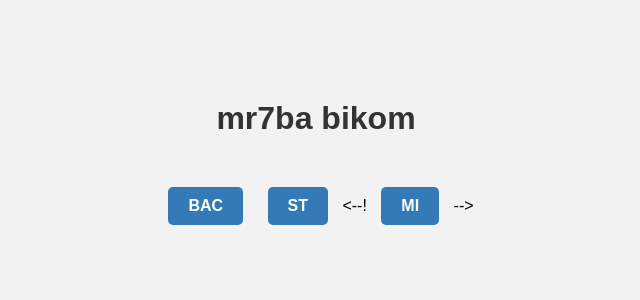
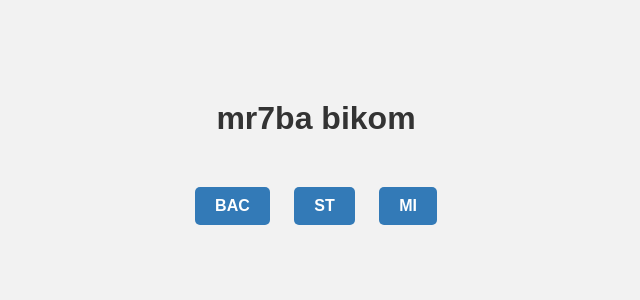
Before and after one commit to abdellahzou/grades-calculator-, a Django app: page / in a window 1280 px wide. Shown: the top 300 px of the page, without its empty margins (324-964 px from the left). Run offline with Django 4.2, Linux system fonts and the light colour scheme.

Commit message:
Update home_page.html

```diff
--- a/Telecome/calculator/templates/calculator/home_page.html
+++ b/Telecome/calculator/templates/calculator/home_page.html
@@ -56,7 +56,7 @@
 
         <a href="{% url 'bac_page' %}">BAC</a>
         <a href="{% url 'st' %}">ST</a>
-       <--! <a href="{% url 'mi' %}">MI</a> -->
+       <a href="{% url 'mi' %}" class="hide-button">MI</a>
     </div>
 </body>
 </html>
```
